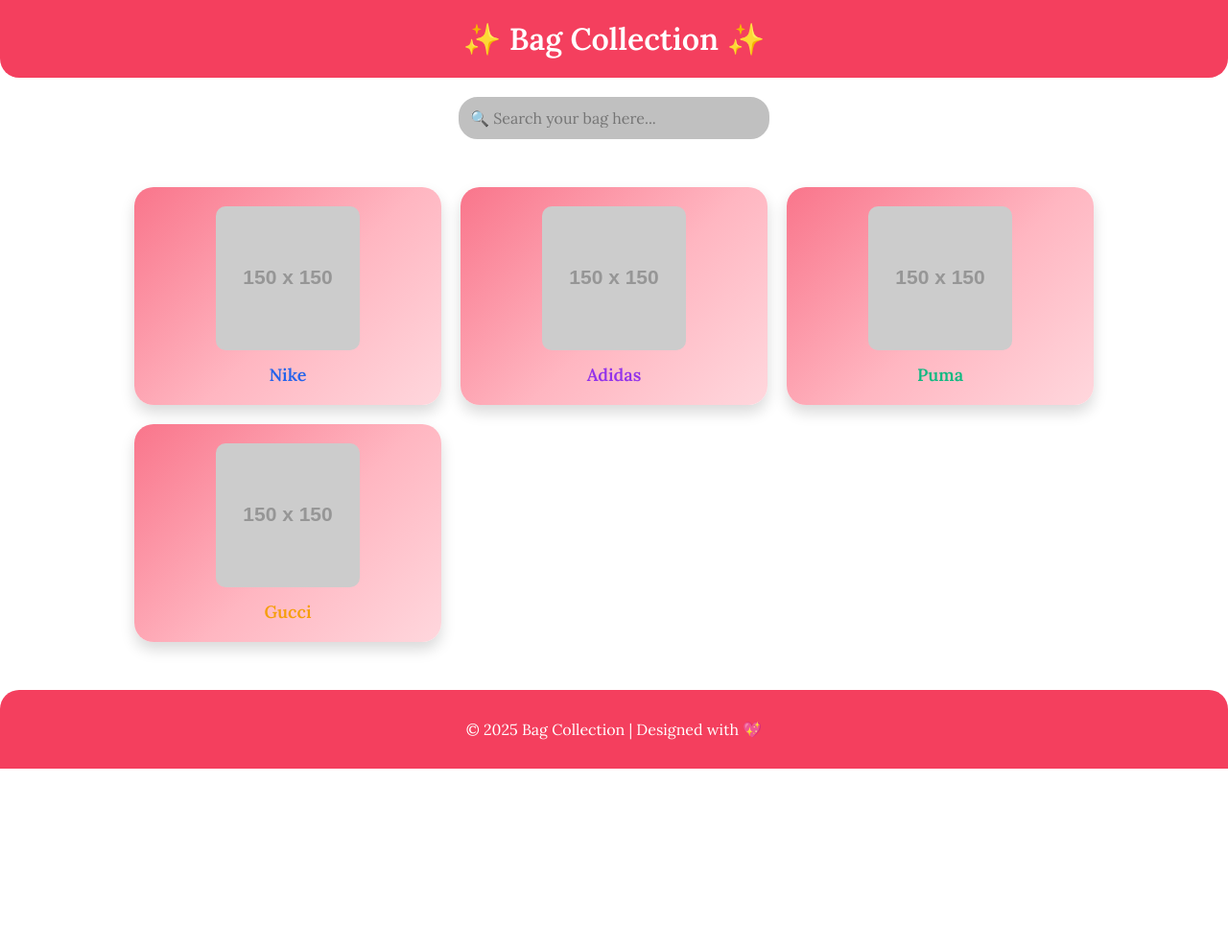
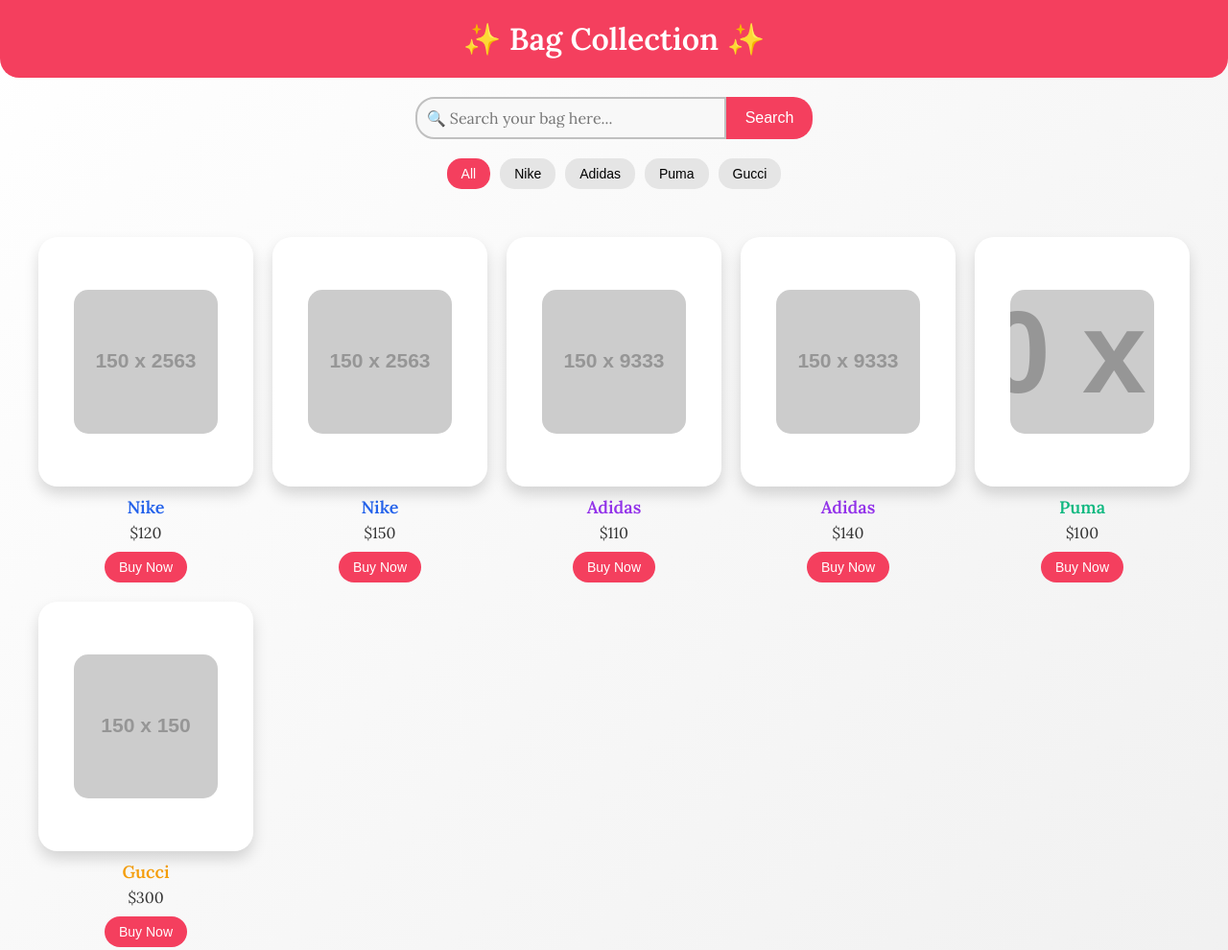
Before and after one commit to EllenIconoclust/Bag-Universe, a plain HTML site: page index.html in a window 1280 px wide. Shown: the top 990 px of the page at 96% size. Before the commit the page ends 801 px from the top, so only its background shows below. Drawn offline with Linux system fonts and the light colour scheme; placeholder pictures from the web are drawn by us.

Commit message:
Update index.html

```diff
--- a/index.html
+++ b/index.html
@@ -1,9 +1,10 @@
+
 <!DOCTYPE html>
 <html lang="en">
 <head>
   <meta charset="UTF-8">
   <meta name="viewport" content="width=device-width, initial-scale=1.0">
-  <title>Bag Store</title>
+  <title>Bag Collection</title>
 
   <!-- Google Font -->
   <link href="https://fonts.googleapis.com/css2?family=Lora:wght@400;600&display=swap" rel="stylesheet">
@@ -12,7 +13,7 @@
     body {
       margin: 0;
       font-family: 'Lora', serif;
-      background-color: #fff;
+      background: linear-gradient(135deg, #ffffff, #f0f0f0);
       color: #111;
     }
 
@@ -28,6 +29,7 @@
       margin: 0;
     }
 
+    /* Search bar */
     .search-bar {
       display: flex;
       justify-content: center;
@@ -38,56 +40,133 @@
       padding: 10px;
       width: 300px;
       border: 2px solid silver;
-      border-radius: 20px;
-      background-color: silver;
+      border-radius: 20px 0 0 20px;
+      background-color: #f8f8f8;
       font-family: 'Lora', serif;
       font-size: 16px;
     }
 
+    .search-bar button {
+      padding: 10px 20px;
+      border: none;
+      background-color: #F43F5E;
+      color: white;
+      border-radius: 0 20px 20px 0;
+      cursor: pointer;
+      font-size: 16px;
+    }
+
+    .search-bar button:hover {
+      background-color: #d72d4e;
+    }
+
+    /* Filter buttons */
+    .filters {
+      display: flex;
+      justify-content: center;
+      gap: 10px;
+      margin-bottom: 20px;
+    }
+
+    .filters button {
+      padding: 8px 15px;
+      border: none;
+      border-radius: 15px;
+      background-color: #e5e5e5;
+      cursor: pointer;
+      font-size: 14px;
+    }
+
+    .filters button.active,
+    .filters button:hover {
+      background-color: #F43F5E;
+      color: white;
+    }
+
+    /* Container */
     .container {
-      max-width: 1000px;
+      max-width: 1200px;
       margin: 30px auto;
       display: grid;
-      grid-template-columns: repeat(auto-fit, minmax(250px, 1fr));
+      grid-template-columns: repeat(auto-fit, minmax(220px, 1fr));
       gap: 20px;
       padding: 20px;
     }
 
+    /* Card flip effect */
     .card {
-      padding: 20px;
-      border-radius: 20px;
-      text-align: center;
-      background: linear-gradient(135deg, #F43F5E, #ffb6c1, #ffffff);
-      background-size: 200% 200%;
-      animation: glitter 3s infinite;
-      box-shadow: 0 8px 15px rgba(0,0,0,0.15);
-      transition: transform 0.3s ease;
+      perspective: 1000px;
     }
 
-    .card:hover {
-      transform: translateY(-10px);
+    .card-inner {
+      position: relative;
+      width: 100%;
+      height: 260px;
+      transition: transform 0.8s;
+      transform-style: preserve-3d;
+      cursor: pointer;
     }
 
-    .card img {
+    .card:hover .card-inner,
+    .card:active .card-inner {
+      transform: rotateY(180deg);
+    }
+
+    .card-front, .card-back {
+      position: absolute;
+      width: 100%;
+      height: 100%;
+      backface-visibility: hidden;
+      border-radius: 20px;
+      box-shadow: 0 8px 15px rgba(0,0,0,0.15);
+      display: flex;
+      align-items: center;
+      justify-content: center;
+      background: white;
+    }
+
+    .card-front img, .card-back img {
       width: 150px;
       height: 150px;
       object-fit: cover;
-      border-radius: 10px;
+      border-radius: 15px;
+    }
+
+    .card-back {
+      transform: rotateY(180deg);
     }
 
     .brand {
       margin-top: 10px;
       font-weight: bold;
       font-size: 18px;
+      text-align: center;
     }
 
-    /* Glitter effect */
-    @keyframes glitter {
-      0% { background-position: 0% 50%; }
-      50% { background-position: 100% 50%; }
-      100% { background-position: 0% 50%; }
+    .price {
+      text-align: center;
+      font-size: 16px;
+      color: #333;
+      margin-top: 5px;
     }
 
+    .buy-btn {
+      display: block;
+      margin: 10px auto 0;
+      padding: 8px 15px;
+      background-color: #F43F5E;
+      color: white;
+      border: none;
+      border-radius: 20px;
+      cursor: pointer;
+      font-size: 14px;
+    }
+
+    .buy-btn:hover {
+      background-color: #d72d4e;
+    }
+
+    /* Footer */
     footer {
       text-align: center;
       padding: 15px;
@@ -103,31 +182,124 @@
     <h1>✨ Bag Collection ✨</h1>
   </header>
 
+  <!-- Search Bar -->
   <div class="search-bar">
-    <input type="text" placeholder="🔍 Search your bag here...">
+    <input type="text" id="searchInput" placeholder="🔍 Search your bag here...">
+    <button onclick="searchBags()">Search</button>
   </div>
 
-  <div class="container">
-    <div class="card">
-      <img src="https://via.placeholder.com/150?text=Bag1" alt="Bag 1">
+  <!-- Filter Buttons -->
+  <div class="filters">
+    <button class="active" onclick="filterBags('all')">All</button>
+    <button onclick="filterBags('Nike')">Nike</button>
+    <button onclick="filterBags('Adidas')">Adidas</button>
+    <button onclick="filterBags('Puma')">Puma</button>
+    <button onclick="filterBags('Gucci')">Gucci</button>
+  </div>
+
+  <!-- Bags Container -->
+  <div class="container" id="bagContainer">
+    <!-- Nike Bags -->
+    <div class="card" data-brand="Nike">
+      <div class="card-inner">
+        <div class="card-front"><img src="https://via.placeholder.com/150/2563EB/FFFFFF?text=Nike1"></div>
+        <div class="card-back"><img src="https://via.placeholder.com/150/2563EB/FFFFFF?text=Nike2"></div>
+      </div>
       <div class="brand" style="color:#2563EB;">Nike</div>
+      <div class="price">$120</div>
+      <button class="buy-btn">Buy Now</button>
     </div>
-    <div class="card">
-      <img src="https://via.placeholder.com/150?text=Bag2" alt="Bag 2">
+
+    <div class="card" data-brand="Nike">
+      <div class="card-inner">
+        <div class="card-front"><img src="https://via.placeholder.com/150/2563EB/FFFFFF?text=Nike3"></div>
+        <div class="card-back"><img src="https://via.placeholder.com/150/2563EB/FFFFFF?text=Nike4"></div>
+      </div>
+      <div class="brand" style="color:#2563EB;">Nike</div>
+      <div class="price">$150</div>
+      <button class="buy-btn">Buy Now</button>
+    </div>
+
+    <!-- Adidas Bags -->
+    <div class="card" data-brand="Adidas">
+      <div class="card-inner">
+        <div class="card-front"><img src="https://via.placeholder.com/150/9333EA/FFFFFF?text=Adidas1"></div>
+        <div class="card-back"><img src="https://via.placeholder.com/150/9333EA/FFFFFF?text=Adidas2"></div>
+      </div>
       <div class="brand" style="color:#9333EA;">Adidas</div>
+      <div class="price">$110</div>
+      <button class="buy-btn">Buy Now</button>
     </div>
-    <div class="card">
-      <img src="https://via.placeholder.com/150?text=Bag3" alt="Bag 3">
+
+    <div class="card" data-brand="Adidas">
+      <div class="card-inner">
+        <div class="card-front"><img src="https://via.placeholder.com/150/9333EA/FFFFFF?text=Adidas3"></div>
+        <div class="card-back"><img src="https://via.placeholder.com/150/9333EA/FFFFFF?text=Adidas4"></div>
+      </div>
+      <div class="brand" style="color:#9333EA;">Adidas</div>
+      <div class="price">$140</div>
+      <button class="buy-btn">Buy Now</button>
+    </div>
+
+    <!-- Puma Bags -->
+    <div class="card" data-brand="Puma">
+      <div class="card-inner">
+        <div class="card-front"><img src="https://via.placeholder.com/150/10B981/FFFFFF?text=Puma1"></div>
+        <div class="card-back"><img src="https://via.placeholder.com/150/10B981/FFFFFF?text=Puma2"></div>
+      </div>
       <div class="brand" style="color:#10B981;">Puma</div>
+      <div class="price">$100</div>
+      <button class="buy-btn">Buy Now</button>
     </div>
-    <div class="card">
-      <img src="https://via.placeholder.com/150?text=Bag4" alt="Bag 4">
+
+    <!-- Gucci Bags -->
+    <div class="card" data-brand="Gucci">
+      <div class="card-inner">
+        <div class="card-front"><img src="https://via.placeholder.com/150/F59E0B/FFFFFF?text=Gucci1"></div>
+        <div class="card-back"><img src="https://via.placeholder.com/150/F59E0B/FFFFFF?text=Gucci2"></div>
+      </div>
       <div class="brand" style="color:#F59E0B;">Gucci</div>
+      <div class="price">$300</div>
+      <button class="buy-btn">Buy Now</button>
     </div>
   </div>
 
   <footer>
     <p>&copy; 2025 Bag Collection | Designed with 💖</p>
   </footer>
+
+  <script>
+    // Filter function
+    function filterBags(brand) {
+      const cards = document.querySelectorAll('.card');
+      const buttons = document.querySelectorAll('.filters button');
+
+      buttons.forEach(btn => btn.classList.remove('active'));
+      event.target.classList.add('active');
+
+      cards.forEach(card => {
+        if (brand === 'all' || card.dataset.brand === brand) {
+          card.style.display = "block";
+        } else {
+          card.style.display = "none";
+        }
+      });
+    }
+
+    // Search function
+    function searchBags() {
+      const query = document.getElementById("searchInput").value.toLowerCase();
+      const cards = document.querySelectorAll('.card');
+
+      cards.forEach(card => {
+        const brand = card.dataset.brand.toLowerCase();
+        if (brand.includes(query)) {
+          card.style.display = "block";
+        } else {
+          card.style.display = "none";
+        }
+      });
+    }
+  </script>
 </body>
 </html>
```
